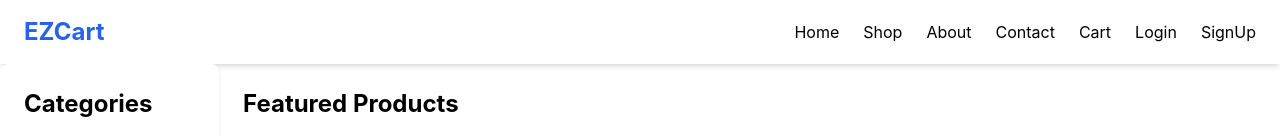
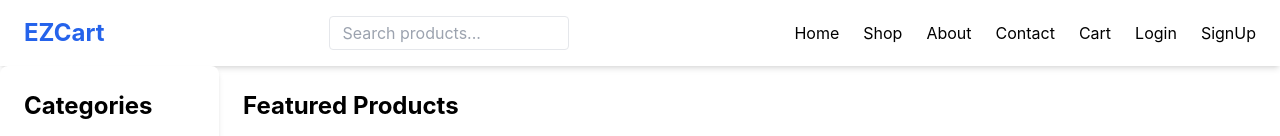
Before and after one commit to 2kAiwithAnmol/EZCart, a React (Create React App) app: page / in a window 1280 px wide. Shown: the top 136 px of the page. Built offline with nearby package versions, Linux system fonts and the light colour scheme.

Commit message:
Search Bar UI

```diff
--- a/src/App.js
+++ b/src/App.js
@@ -1,3 +1,4 @@
+import  {useState} from "react";
 import Home from "./pages/Home";
 import Navbar from "./components/Navbar";
 import { BrowserRouter as Router, Routes, Route } from "react-router-dom";
@@ -10,13 +11,14 @@ import { AuthProvider } from "./context/AuthContext";
 import PrivateRoute from "./components/PrivateRoute";
 
 function App() {
+  const [searchTerm, setSearchTerm] = useState("");
   return (
     <AuthProvider>
       <CartProvider>
         <Router>
-          <Navbar />
+          <Navbar searchTerm={searchTerm} setSearchTerm={setSearchTerm}/>
           <Routes>
-            <Route path="/" element={<Home />} />
+            <Route path="/" element={<Home searchTerm={searchTerm}/>} />
             <Route path="/product/:id" element={<ProductDetails />} />
             <Route path="/cart" element={<PrivateRoute><Cart /></PrivateRoute>} />
             <Route path="/login" element={<Login />} />
--- a/src/components/Navbar.jsx
+++ b/src/components/Navbar.jsx
@@ -2,7 +2,7 @@ import React, { useState } from 'react';
 import { Link } from 'react-router-dom';
 import { Menu, X } from 'lucide-react';
 import {useCart} from '../context/CartContext'
-const Navbar = () => {
+const Navbar = ({ searchTerm, setSearchTerm }) => {
   const {cartItems} = useCart();
   const totalItems = cartItems.reduce((sum,item) => sum + item.quantity,0);
   const [menuOpen, setMenuOpen] = useState(false);
@@ -11,6 +11,13 @@ const Navbar = () => {
       <div className="text-2xl font-bold text-blue-600">
         <Link to="/">EZCart</Link>
       </div>
+       <input
+        type="text"
+        placeholder="Search products..."
+        className="border rounded px-3 py-1 w-60"
+        value={searchTerm}
+        onChange={(e) => setSearchTerm(e.target.value)}
+      />
       <div className="md:hidden cursor-pointer">
         {menuOpen ? (<X onClick={() => setMenuOpen(false)} />) : (<Menu onClick={() => setMenuOpen(true)} />)}
       </div>
--- a/src/pages/Home.jsx
+++ b/src/pages/Home.jsx
@@ -3,23 +3,21 @@ import products from "../data/products";
 import ProductCard from "../components/ProductCard";
 import Sidebar from "../components/Sidebar";
 
-const Home = () => {
+const Home = ({ searchTerm }) => {
   const [selectedCategory, setSelectedCategory] = useState("");
   const [selectedPriceRange, setSelectedPriceRange] = useState("");
   const [selectedRating, setSelectedRating] = useState(null);
 
   const handleCategoryChange = (category) => setSelectedCategory(category);
-
-
   const handlePriceChange = (range) => setSelectedPriceRange(range);
-
-
   const handleRatingChange = (rating) => setSelectedRating(rating);
 
-
   const filteredProducts = products.filter((product) => {
-    let isCategoryMatch = selectedCategory
+    const isCategoryMatch = selectedCategory
       ? product.name.toLowerCase().includes(selectedCategory.toLowerCase())
+      : true;
+     const isSearchMatch = searchTerm
+      ? product.name.toLowerCase().includes(searchTerm.toLowerCase())
       : true;
 
     let priceNum = parseInt(product.price.replace(/[^\d]/g, ""));
@@ -32,11 +30,10 @@ const Home = () => {
       isPriceMatch = priceNum > 3000 && priceNum <= 5000;
     else if (selectedPriceRange === "above5000")
       isPriceMatch = priceNum > 5000;
-
-    let isRatingMatch = true;
-    if (selectedRating) isRatingMatch = product.rating >= selectedRating;
-
-    return isCategoryMatch && isPriceMatch && isRatingMatch;
+     const isRatingMatch = selectedRating
+      ? product.rating >= selectedRating
+      : true;
+    return isCategoryMatch && isPriceMatch && isRatingMatch && isSearchMatch;
   });
 
   return (
```
